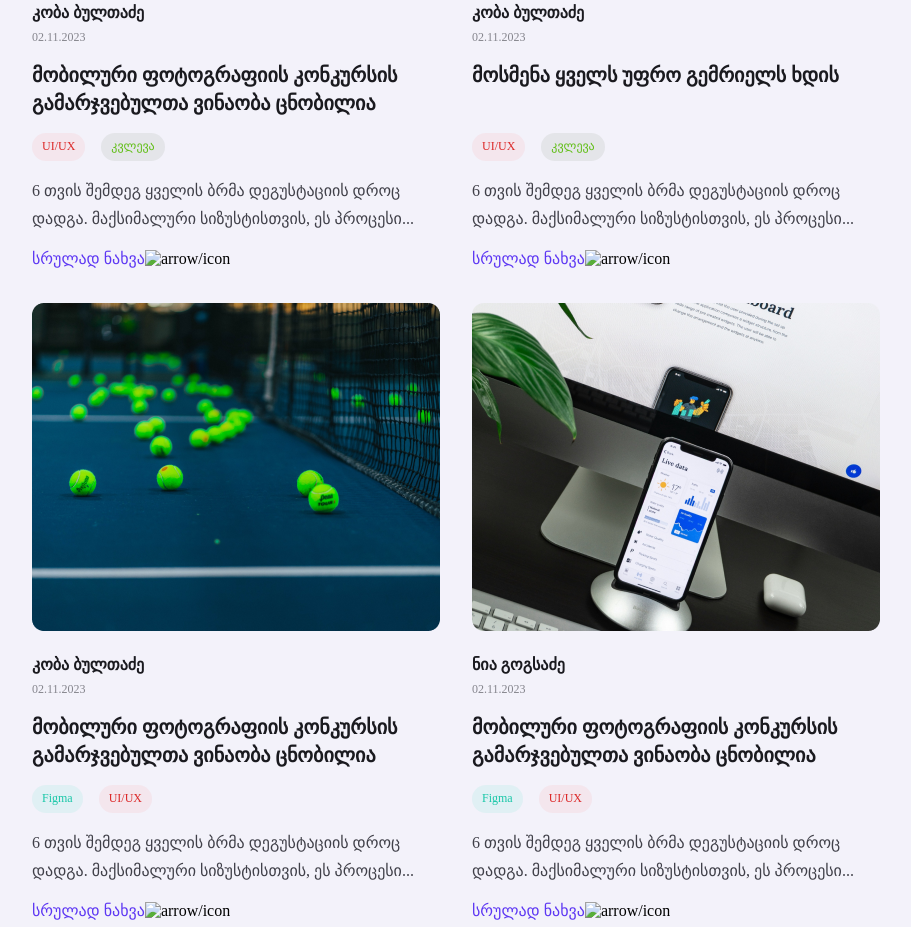
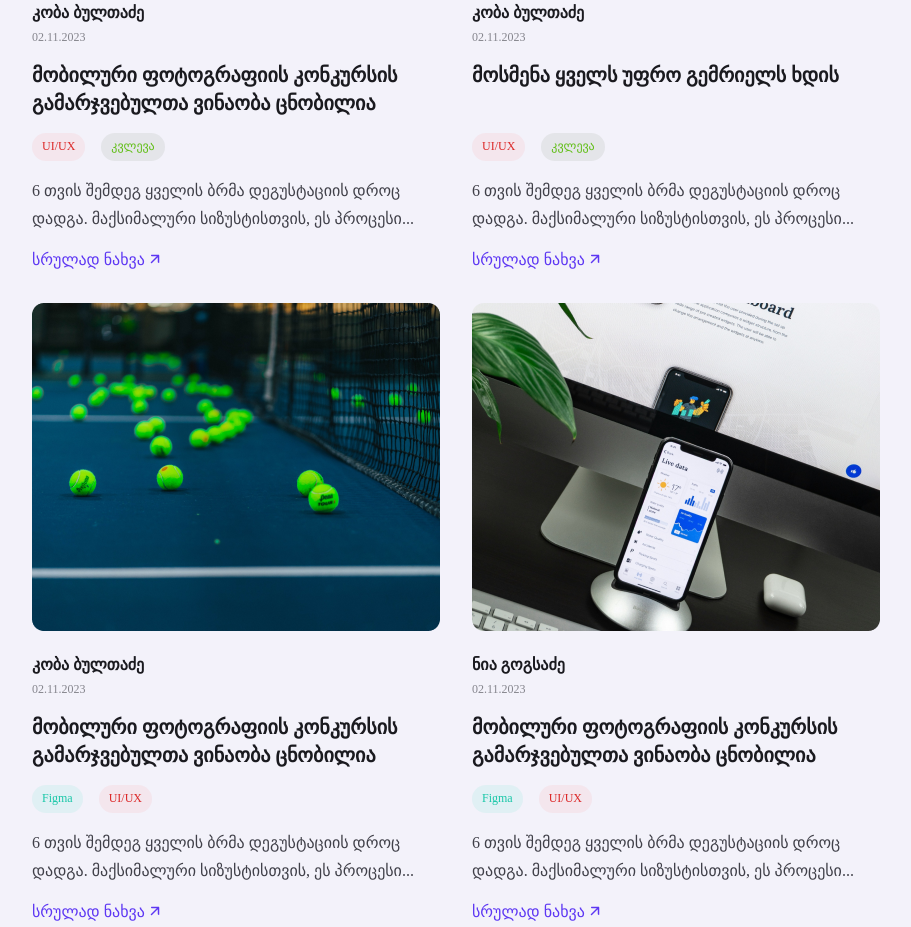
Before and after one commit to beqa200/b-g-l, a plain HTML site: page index.html in a window 1280 px wide. Shown: the part 2173-3100 px from the top of the page, without its empty margins (184-1095 px from the left). Drawn offline with Linux system fonts and the light colour scheme.

Commit message:
add changeimage

```diff
--- a/index.html
+++ b/index.html
@@ -44,7 +44,7 @@
           </p>
           <div class="last-item">
             <span class="full-paragraph"><a href="#"> სრულად ნახვა</a></span>
-            <img src="images/arrowimage.png" alt="arrow/icon" />
+            <img src="images/arrowimage.png" alt="arrowimage" />
           </div>
         </div>
       </div>
@@ -67,7 +67,7 @@
           </p>
           <div class="last-item">
             <span class="full-paragraph"><a href="#"> სრულად ნახვა</a></span>
-            <img src="images/Arrow.png" alt="arrow/icon" />
+            <img src="images/arrowimage.png" alt="arrowimage" />
           </div>
         </div>
       </div>
@@ -90,7 +90,7 @@
           </p>
           <div class="last-item">
             <span class="full-paragraph"><a href="#"> სრულად ნახვა</a></span>
-            <img src="images/Arrow.png" alt="arrow/icon" />
+            <img src="images/arrowimage.png" alt="arrowimage" />
           </div>
         </div>
       </div>
@@ -113,7 +113,7 @@
           </p>
           <div class="last-item">
             <span class="full-paragraph"><a href="#"> სრულად ნახვა</a></span>
-            <img src="images/Arrow.png" alt="arrow/icon" />
+            <img src="images/arrowimage.png" alt="arrowimage" />
           </div>
         </div>
       </div>
@@ -136,7 +136,7 @@
           </p>
           <div class="last-item">
             <span class="full-paragraph"><a href="#"> სრულად ნახვა</a></span>
-            <img src="images/Arrow.png" alt="arrow/icon" />
+            <img src="images/arrowimage.png" alt="arrowimage" />
           </div>
         </div>
       </div>
@@ -159,7 +159,7 @@
           </p>
           <div class="last-item">
             <span class="full-paragraph"><a href="#"> სრულად ნახვა</a></span>
-            <img src="images/Arrow.png" alt="arrow/icon" />
+            <img src="images/arrowimage.png" alt="arrowimage" />
           </div>
         </div>
       </div>
@@ -182,7 +182,7 @@
           </p>
           <div class="last-item">
             <span class="full-paragraph"><a href="#"> სრულად ნახვა</a></span>
-            <img src="images/Arrow.png" alt="arrow/icon" />
+            <img src="images/arrowimage.png" alt="arrowimage" />
           </div>
         </div>
       </div>
@@ -205,7 +205,7 @@
           </p>
           <div class="last-item">
             <span class="full-paragraph"><a href="#"> სრულად ნახვა</a></span>
-            <img src="images/Arrow.png" alt="arrow/icon" />
+            <img src="images/arrowimage.png" alt="arrowimage" />
           </div>
         </div>
       </div>
@@ -229,7 +229,7 @@
           </p>
           <div class="last-item">
             <span class="full-paragraph"><a href="#"> სრულად ნახვა</a></span>
-            <img src="images/Arrow.png" alt="arrow/icon" />
+            <img src="images/arrowimage.png" alt="arrowimage" />
           </div>
         </div>
       </div>
@@ -252,7 +252,7 @@
           </p>
           <div class="last-item">
             <span class="full-paragraph"><a href="#"> სრულად ნახვა</a></span>
-            <img src="images/Arrow.png" alt="arrow/icon" />
+            <img src="images/arrowimage.png" alt="arrowimage" />
           </div>
         </div>
       </div>
@@ -275,7 +275,7 @@
           </p>
           <div class="last-item">
             <span class="full-paragraph"><a href="#"> სრულად ნახვა</a></span>
-            <img src="images/Arrow.png" alt="arrow/icon" />
+            <img src="images/arrowimage.png" alt="arrowimage" />
           </div>
         </div>
       </div>
```
